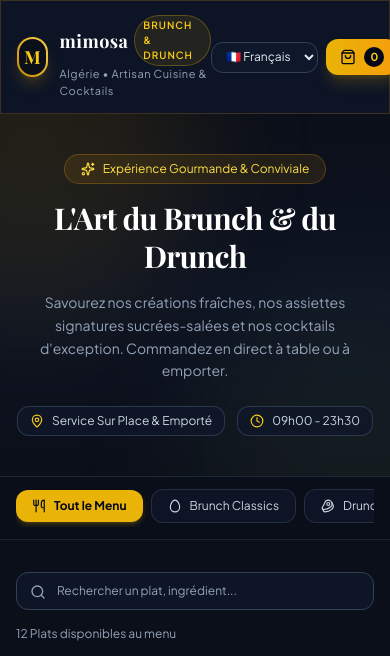
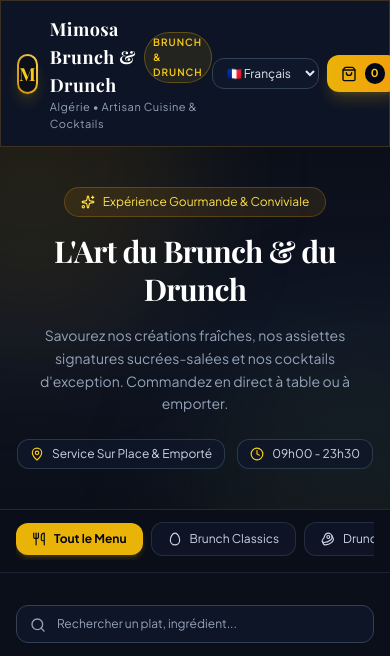
Before and after one commit to omarberrahma/Mimosamenu, a plain HTML site: page public/index.html in a window 390 px wide. Shown: the top 656 px of the page. Drawn offline with nearby package versions, Linux system fonts and the light colour scheme; a web font is replaced by a local one.

Commit message:
feat: prepare Mimosa menu page for tenant-specific branding

```diff
--- a/public/index.html
+++ b/public/index.html
@@ -35,7 +35,7 @@
         </div>
         <div>
           <div class="flex items-center gap-1.5">
-            <span class="font-serif text-lg md:text-xl font-bold tracking-wide text-white">mimosa</span>
+            <span id="restaurant-brand-name" class="font-serif text-lg md:text-xl font-bold tracking-wide text-white">Mimosa Brunch & Drunch</span>
             <span class="text-[10px] tracking-widest uppercase bg-mimosa-500/10 text-mimosa-400 border border-mimosa-500/30 px-2 py-0.5 rounded-full font-semibold">Brunch & Drunch</span>
           </div>
           <p class="text-[11px] text-slate-400 tracking-wider">Algérie • Artisan Cuisine & Cocktails</p>
@@ -135,7 +135,7 @@
   <!-- ================= FOOTER ================= -->
   <footer class="border-t border-slate-800 bg-night py-10 px-4 text-center text-xs text-slate-400 space-y-3">
     <div class="flex items-center justify-center gap-2 font-serif text-lg font-bold text-white">
-      <span class="text-mimosa-400">mimosa</span> brunch & drunch
+      <span id="footer-restaurant-name" class="text-mimosa-400">Mimosa Brunch & Drunch</span>
     </div>
     <p>Algérie • Commandes directes WhatsApp & suivi en ligne</p>
     <div class="flex items-center justify-center gap-4 text-slate-500 pt-2">
@@ -289,6 +289,7 @@
 
   <!-- Scripts -->
   <script src="/assets/js/menu-data.js"></script>
+  <script src="/assets/js/restaurant-loader.js"></script>
   <script src="/assets/js/cart.js"></script>
   <script src="/assets/js/whatsapp.js"></script>
   <script src="/assets/js/api.js"></script>
```
